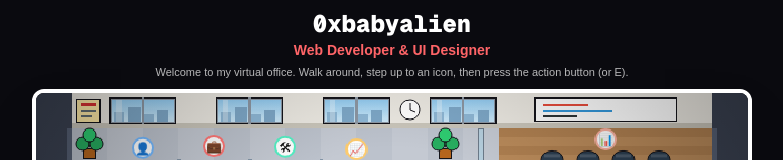
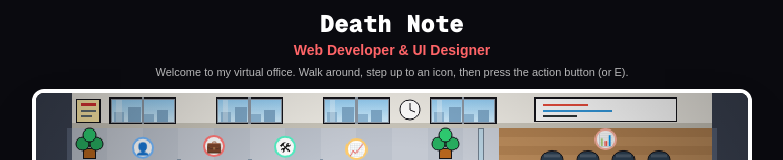
Before and after one commit to 0xbabyalien/virtual-office, a Next.js app: page / in a window 1280 px wide. Shown: the top 160 px of the page, without its empty margins (248-1031 px from the left). Built offline with nearby package versions, Linux system fonts and the light colour scheme.

Commit message:
Update VirtualOffice.tsx

```diff
--- a/components/VirtualOffice.tsx
+++ b/components/VirtualOffice.tsx
@@ -158,7 +158,7 @@
 type Item = { title: string; text: string; link?: { label: string; url: string }; icons?: SimpleIcon[] };
 type Hotspot = { id: string; label: string; emoji: string; color: string; at: [number, number]; pin: [number, number]; r: number; intro?: string; items?: Item[] };
 const PROFILE = {
-  name: "0xbabyalien",
+  name: "Death Note",
   role: "Web Developer & UI Designer",
   tagline: "Welcome to my virtual office. Walk around, step up to an icon, then press the action button (or E).",
 };
@@ -808,4 +808,4 @@
       )}
     </div>
   );
-}
+          }
```
